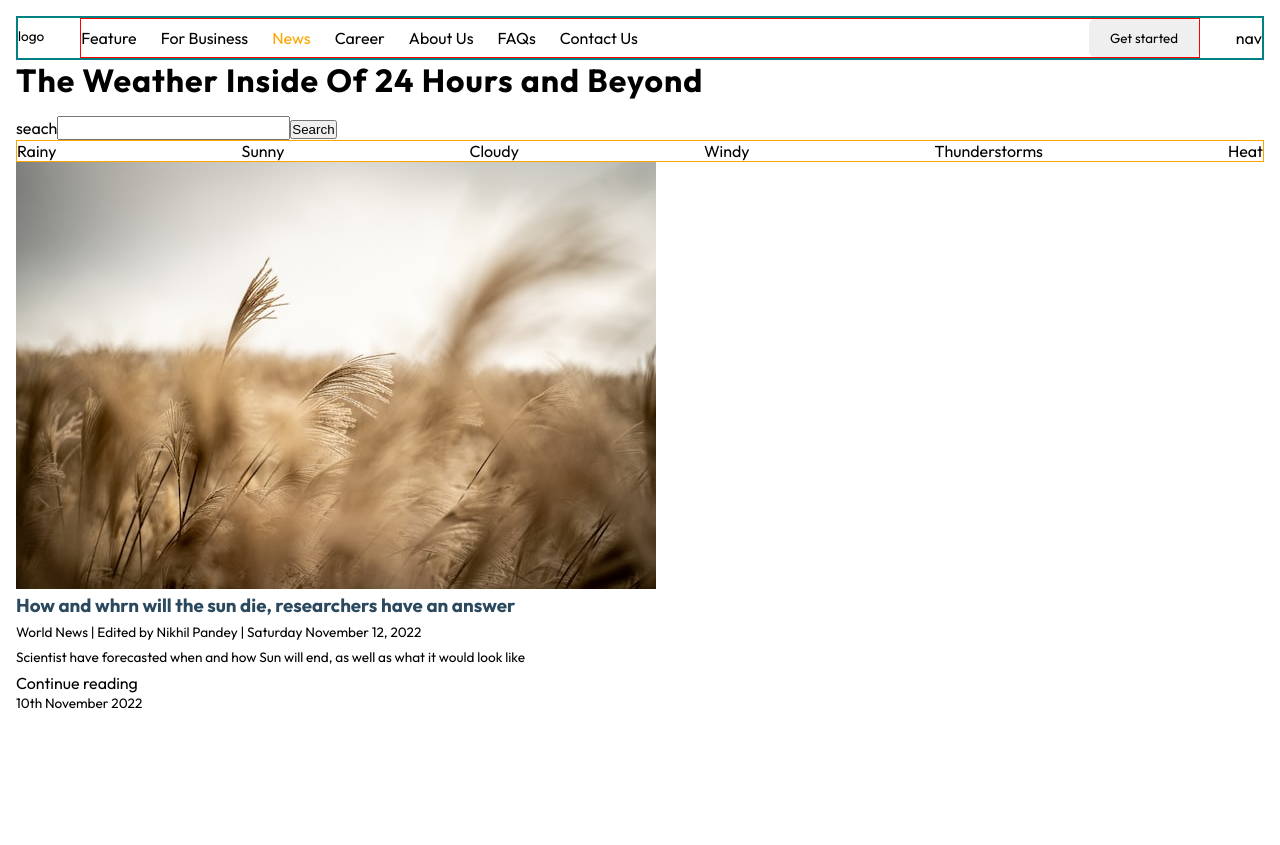
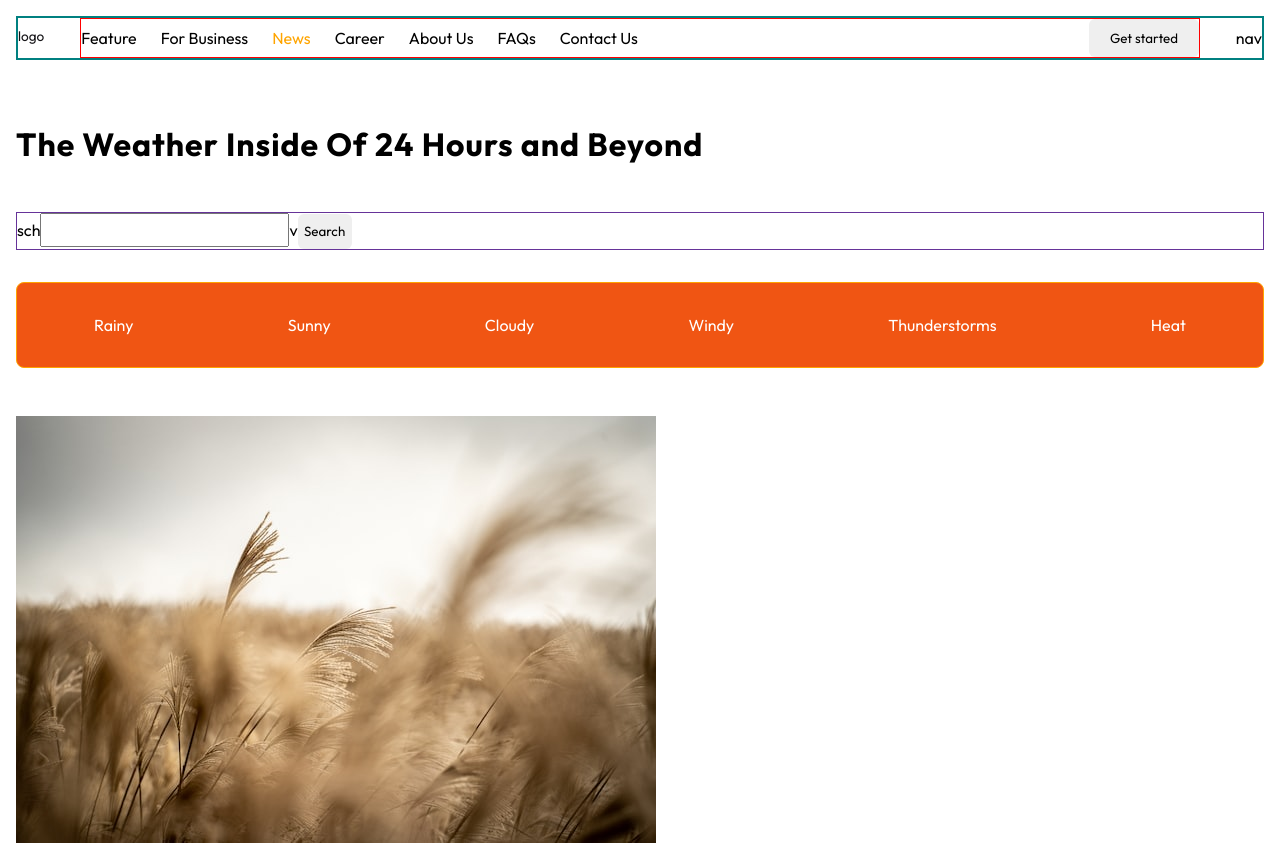
Before and after one commit to afolasope/weathery_news, a React (Create React App) app: page / in a window 1280 px wide. Shown: the top 845 px of the page. Before the commit the page ends 800 px from the top, so only its background shows below. Built offline with nearby package versions, Linux system fonts and the light colour scheme.

Commit message:
style: adds styling to weather condition section

```diff
--- a/src/App.js
+++ b/src/App.js
@@ -3,6 +3,7 @@ import styled from 'styled-components';
 import MobileNav from './components/MobileNav';
 import Navbar from './components/Navbar';
 import RectangleCard from './components/RectangleCard';
+import { colors } from './styles/variables';
 
 function App() {
   const [navbarOpen, setNavbarOpen] = useState(false);
@@ -19,13 +20,14 @@ function App() {
         </div>
       </header>
       <main>
-        <div>
+        <div className="hero">
           <h1>The Weather Inside Of 24 Hours and Beyond</h1>
-        </div>
-        <div>
-          <span>seach</span>
-          <input type="text" />
-          <button>Search</button>
+          <div className="input-control">
+            <span>sch</span>
+            <input type="text" />
+            <span>v</span>
+            <button className="btn">Search</button>
+          </div>
         </div>
         <ul className="temp-list">
           <li>Rainy</li>
@@ -62,10 +64,34 @@ const Wrapper = styled.div`
       }
     }
   }
-
+  .hero {
+    padding: 2rem 0;
+    h1 {
+      padding: 2rem 0;
+    }
+    .input-control {
+      border: 1px solid rebeccapurple;
+      input {
+        padding: 0.3rem 0.5rem;
+      }
+      .btn {
+        padding: 0.6rem 0.4rem;
+      }
+    }
+  }
   .temp-list {
     border: 1px solid orange;
     display: flex;
-    justify-content: space-between;
+    flex-flow: wrap;
+    justify-content: space-around;
+    background-color: ${colors.bgSec};
+    padding: 2rem 0.5rem;
+    color: #fff;
+    gap: 1rem;
+    border-radius: 8px;
+    margin-bottom: 3rem;
+    li{
+      cursor: pointer;
+    }
   }
 `;
--- a/src/styles/globalStyles.js
+++ b/src/styles/globalStyles.js
@@ -29,7 +29,7 @@ p{
   margin-bottom: .3rem;
   font-size:.85rem;
   line-height: 1.5;
-  color: ${colors.text};
+  color: ${colors.textPry};
 }
 .btn{
   padding: .7rem 1.3rem;
--- a/src/styles/variables.js
+++ b/src/styles/variables.js
@@ -1,13 +1,9 @@
 export const colors = {
-  bg: 'linear-gradient(90deg, #A02279 11.45%, #A02279 11.45%)',
-  bgSec: '#1D1D1E',
-  bgAlpha: '#FFFFFF',
-  red: 'rgb(256, 106, 110)',
-  textPry: '#434343',
-  textSec: '#00000',
-  primary: 'rgb(43, 73, 94)',
+  bgPry: '#EF6820',
+  bgSec: '#F05513',
+  textPry: '#161518',
+  textLinks: '#82808F',
 };
-
 
 export const space = {
   sidebarWidth: `300px`,
```
